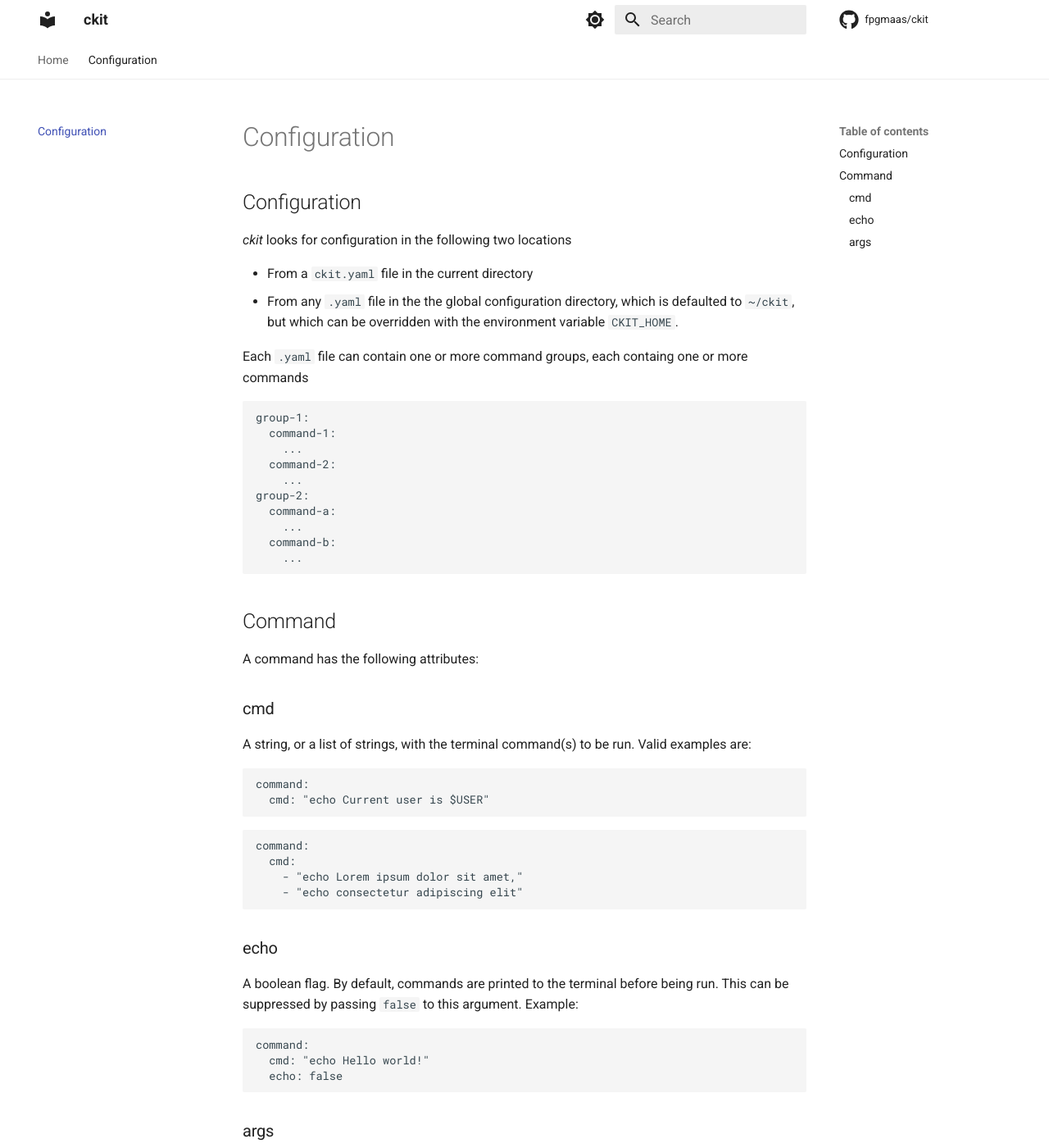
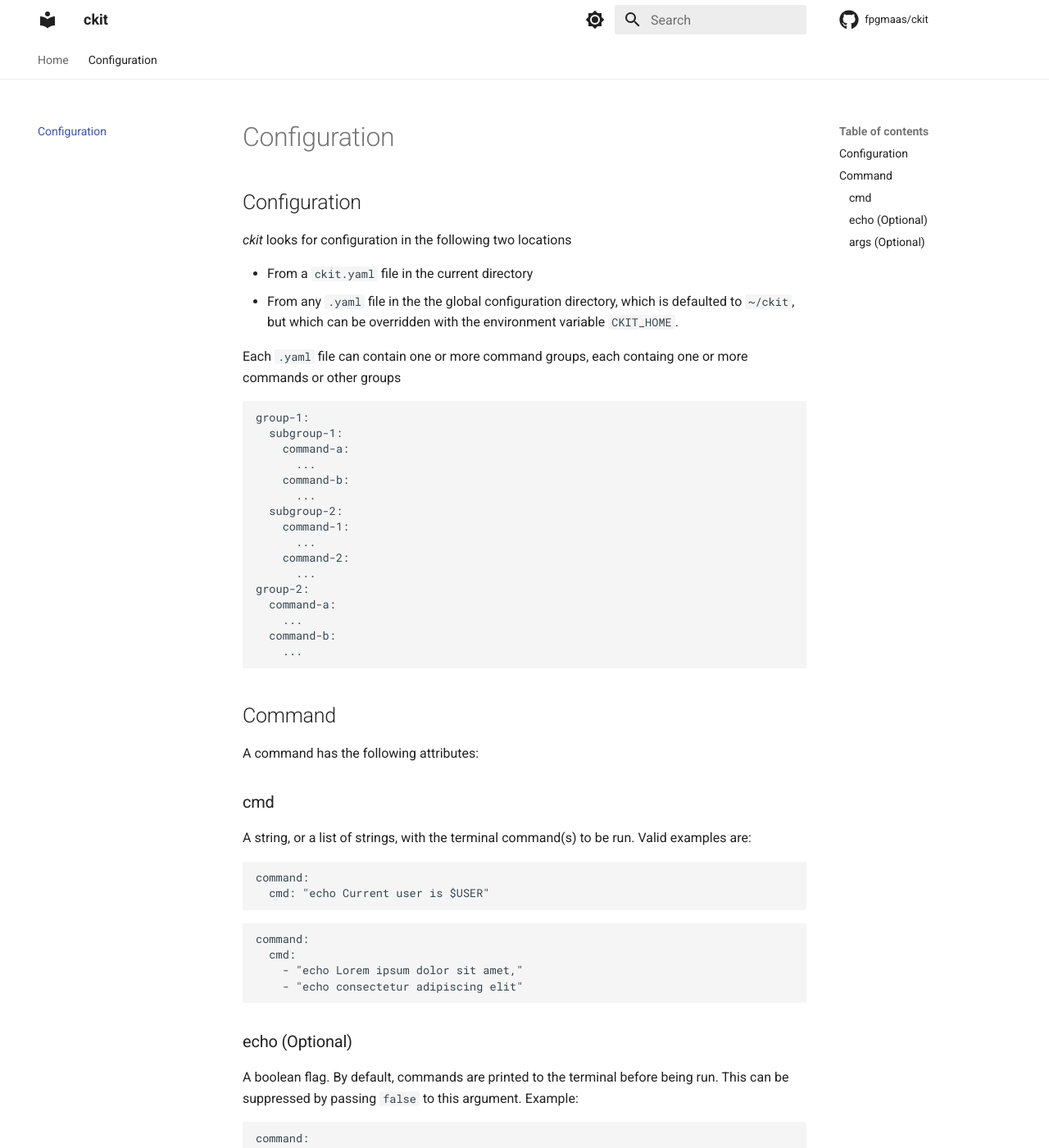
Before and after one commit to fpgmaas/ckit, an MkDocs documentation site: the page built from docs/configuration.md, in a window 1280 px wide and 1400 px high. Shown: the whole window at 82% size. Built offline with MkDocs 1.6.1 and Material for MkDocs 9.7.7, drawn with Linux system fonts in a browser that asks for light colours; comment, search, counter and statistics services are not loaded.

````diff
--- a/docs/configuration.md
+++ b/docs/configuration.md
@@ -5,14 +5,20 @@ _ckit_ looks for configuration in the following two locations
 - From a `ckit.yaml` file in the current directory
 - From any `.yaml` file in the the global configuration directory, which is defaulted to `~/ckit`, but which can be overridden with the environment variable `CKIT_HOME`.
 
-Each `.yaml` file can contain one or more command groups, each containg one or more commands
+Each `.yaml` file can contain one or more command groups, each containg one or more commands or other groups
 
 ```yaml
 group-1:
-  command-1:
-    ...
-  command-2:
-    ...
+  subgroup-1:
+    command-a:
+      ...
+    command-b:
+      ...
+  subgroup-2:
+    command-1:
+      ...
+    command-2:
+      ...
 group-2:
   command-a:
     ...
@@ -39,7 +45,7 @@ command:
     - "echo consectetur adipiscing elit"
 ```
 
-### echo
+### echo (Optional)
 
 A boolean flag. By default, commands are printed to the terminal before being run. This can be suppressed by passing `false` to this argument. Example:
 
@@ -49,7 +55,7 @@ command:
   echo: false
 ```
 
-### args
+### args (Optional)
 
 A list of arguments for the command. The user will be prompted for input before the command(s) specified in `cmd` will be run. The value of an argument named `name` will be made available as `$name` in the `cmd`. For example:
 
````
Also changed, not shown: 1 other file.
